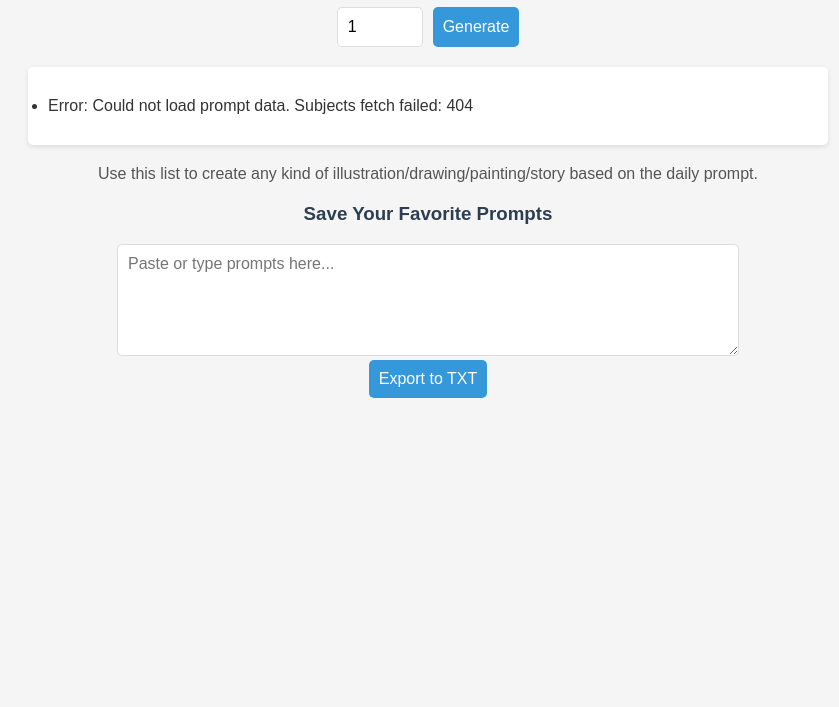
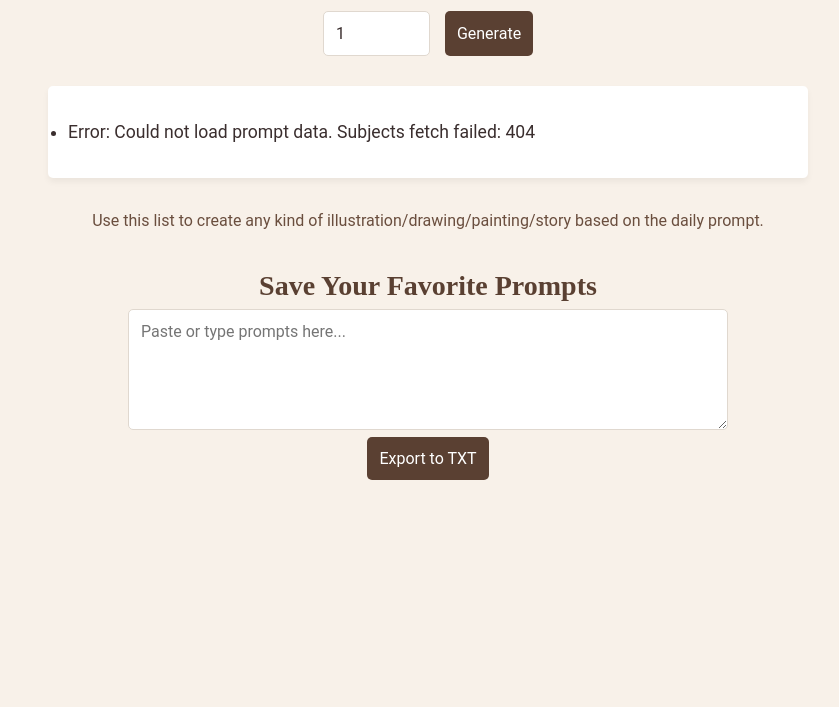
Before and after one commit to stringfellowart/creativedashboard, a plain HTML site: page character-idea-generator/index.html in a window 1280 px wide. Shown: the part 93-800 px from the top of the page, without its empty margins (212-1051 px from the left). Drawn offline with Linux system fonts and the light colour scheme; no server answers.

Commit message:
Update style.css

```diff
--- a/character-idea-generator/style.css
+++ b/character-idea-generator/style.css
@@ -1,62 +1,128 @@
+/* Reset and Base Styles */
+* {
+    margin: 0;
+    padding: 0;
+    box-sizing: border-box;
+}
+
 body {
-    font-family: 'Arial', sans-serif;
+    font-family: 'Roboto', sans-serif;
     max-width: 800px;
     margin: 0 auto;
     padding: 20px;
-    background-color: #f5f5f5;
-    background-image: (background.pmg);
-    color: #333;
+    background-color: #f8f1e9; /* Warm beige background */
+    color: #3a2e2e; /* Dark brown text */
+    line-height: 1.6;
+    /* Removed background-image: (background.pmg) as it seems incomplete/invalid */
 }
+
 h1, h3 {
+    font-family: 'Playfair Display', serif;
     text-align: center;
-    color: #2c3e50;
+    color: #5a4032; /* Slightly darker brown */
+    font-weight: 700;
 }
+
+h1 {
+    font-size: 2.5rem;
+    margin-bottom: 20px;
+}
+
+h3 {
+    font-size: 1.75rem;
+}
+
 .input-container {
     display: flex;
-    gap: 10px;
+    gap: 15px;
     justify-content: center;
-    margin-bottom: 20px;
+    margin-bottom: 30px;
 }
+
 input, button {
-    padding: 10px;
-    font-size: 16px;
-    border: 1px solid #ddd;
+    padding: 12px;
+    font-size: 1rem;
+    border: 1px solid #e0d8cf; /* Subtle beige border */
     border-radius: 5px;
+    font-family: 'Roboto', sans-serif;
 }
+
+input {
+    background-color: #fff;
+    color: #3a2e2e;
+}
+
 button {
-    background-color: #3498db;
-    color: white;
+    background-color: #5a4032; /* Earthy brown button */
+    color: #fff;
     cursor: pointer;
     border: none;
+    transition: background-color 0.3s ease;
 }
+
 button:hover {
-    background-color: #2980b9;
+    background-color: #4a3326; /* Darker brown on hover */
 }
+
 #output {
-    background: white;
+    background: #fff;
     padding: 20px;
     border-radius: 5px;
-    box-shadow: 0 2px 5px rgba(0,0,0,0.1);
+    box-shadow: 0 4px 6px rgba(0, 0, 0, 0.05);
 }
+
 #output li {
-    margin: 10px 0;
+    margin: 12px 0;
+    font-size: 1.1rem;
+    color: #3a2e2e;
 }
+
 .explanation {
     text-align: center;
-    font-size: 16px;
-    margin: 20px 0;
-    color: #555;
+    font-size: 1rem;
+    margin: 30px 0;
+    color: #6a4e3e; /* Softer brown for secondary text */
+    font-family: 'Roboto', sans-serif;
 }
+
 .save-area {
-    margin-top: 20px;
+    margin-top: 30px;
     text-align: center;
 }
+
 #savedPrompts {
     width: 100%;
     max-width: 600px;
-    padding: 10px;
-    border: 1px solid #ddd;
+    padding: 12px;
+    border: 1px solid #e0d8cf;
     border-radius: 5px;
-    font-family: 'Arial', sans-serif;
-    font-size: 16px;
+    font-family: 'Roboto', sans-serif;
+    font-size: 1rem;
+    background-color: #fff;
+    color: #3a2e2e;
+    resize: vertical; /* Allows vertical resizing */
 }
+
+/* Responsive Design */
+@media (max-width: 600px) {
+    h1 {
+        font-size: 2rem;
+    }
+
+    h3 {
+        font-size: 1.5rem;
+    }
+
+    .input-container {
+        flex-direction: column;
+        gap: 10px;
+    }
+
+    input, button {
+        width: 100%;
+    }
+
+    #output li {
+        font-size: 1rem;
+    }
+}
```
